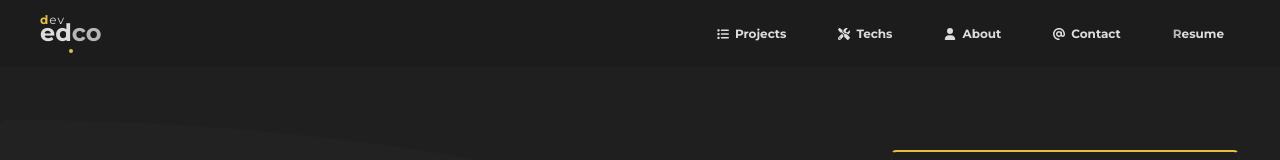
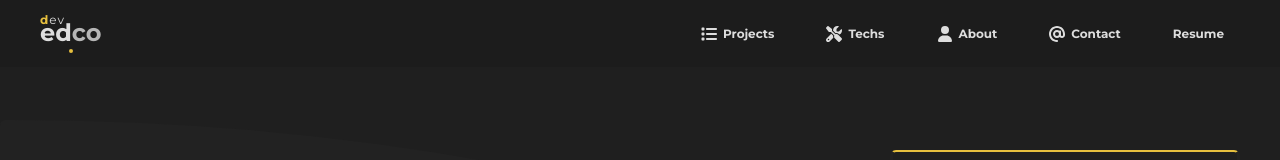
Before and after one commit to tasca-eduard/devedco, a Next.js app in the folder src/: page / in a window 1280 px wide. Shown: the top 160 px of the page. Built offline with nearby package versions, Linux system fonts and the light colour scheme; a web font is replaced by a local one.

Commit message:
Icons alignment issue

```diff
--- a/src/scss/shared/_buttons.scss
+++ b/src/scss/shared/_buttons.scss
@@ -106,6 +106,11 @@ a {
         transition: .2s cubic-bezier(0.165, 0.84, 0.44, 1);
     }
 
+    span {
+        display: flex;
+        align-items: center;
+    }
+
     svg {
         color: rgba($primaryText, .8);
     }
--- a/src/scss/shared/_icons.scss
+++ b/src/scss/shared/_icons.scss
@@ -1,7 +1,8 @@
 .svg-inline--fa {
-  a & {
-    width: 12px;
-    height: 12px;
+  a &,
+  button & {
+    width: 16px;
+    height: 16px;
     padding-right: 6px;
   }
 }
```
